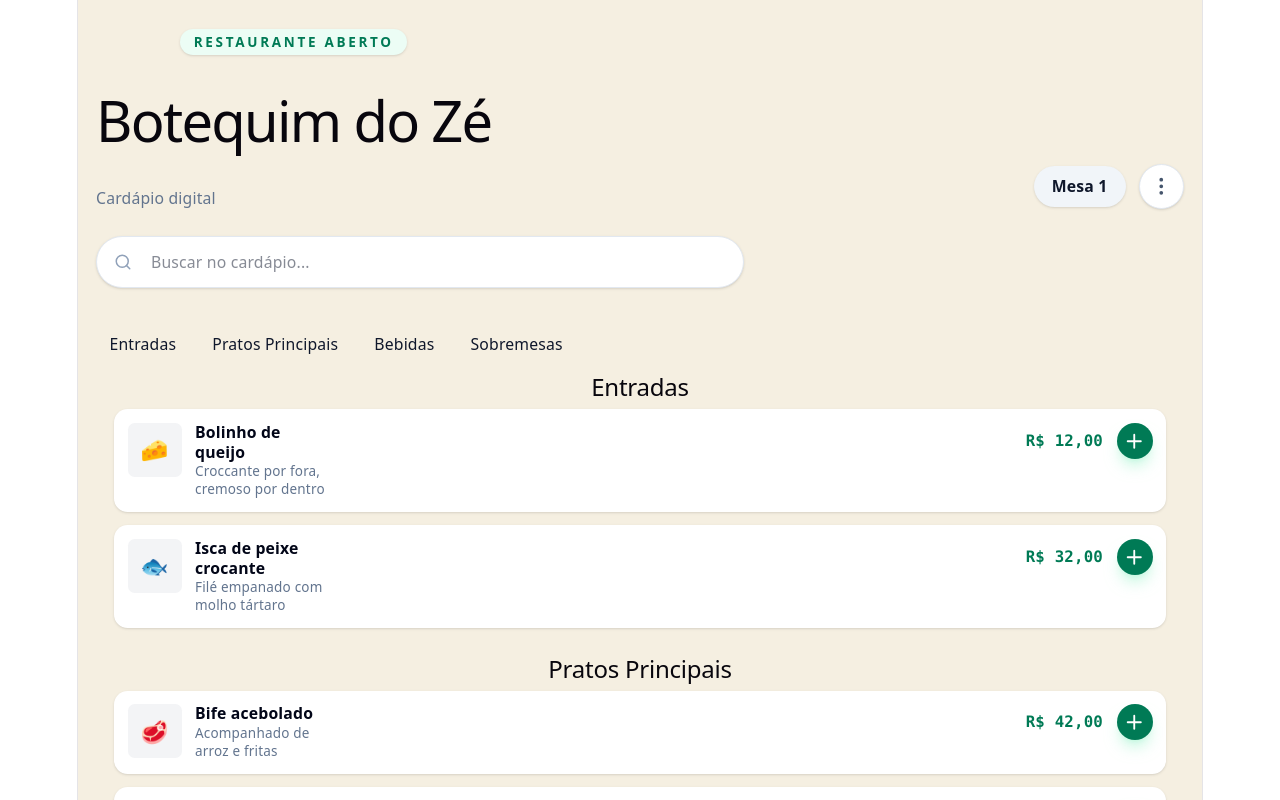
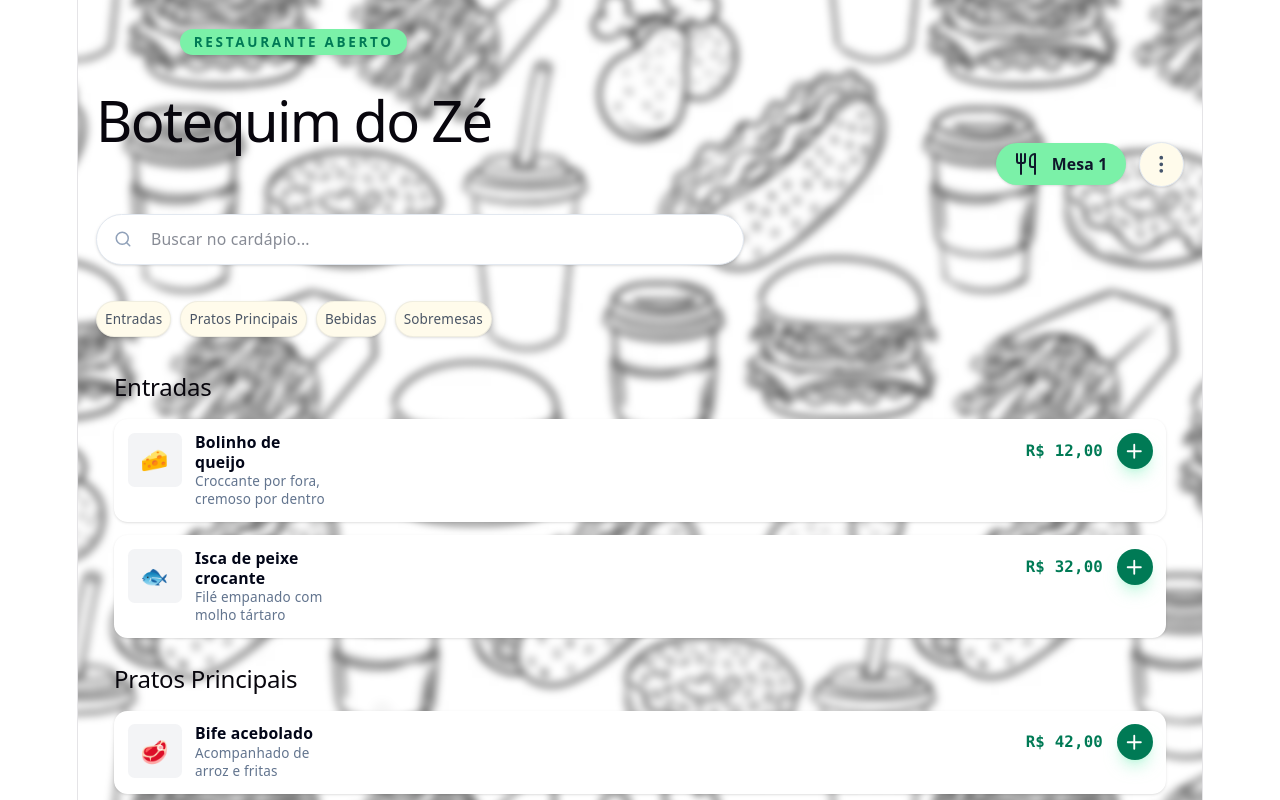
Before and after one commit to GuilhermeFontanella/order-manager, a React (Vite) app: page /order/1 in a window 1280 px wide. Shown: the top 800 px of the page. Built offline with nearby package versions, Linux system fonts and the light colour scheme.

Commit message:
melhorias layout

```diff
--- a/src/components/MenuSections.tsx
+++ b/src/components/MenuSections.tsx
@@ -52,7 +52,7 @@ export default function MenuSections({ search = '' }: Props) {
         {filteredMenu.map((cat, idx) => (
           <button
             key={cat.id}
-            className={`tab px-3 py-2 rounded-full text-sm ${idx === 0 ? 'active' : ''}`}
+            className={`cursor-pointer inline-flex items-center rounded-4xl bg-amber-50 px-2 py-2 text-xs font-medium text-gray-600 inset-ring inset-ring-gray-500/10 hover:bg-gray-200 ${idx === 0 ? 'active' : ''} shadow-sm`}
             data-cat={cat.id}
             onClick={() => document.getElementById('sec-' + cat.id)?.scrollIntoView({ behavior: 'smooth', block: 'start' })}
           >
@@ -68,9 +68,9 @@ export default function MenuSections({ search = '' }: Props) {
           </div>
         ) : (
           filteredMenu.map((cat: Category) => (
-            <section id={'sec-' + cat.id} key={cat.id} className="mb-6" aria-labelledby={`title-${cat.id}`}>
-              <h2 id={`title-${cat.id}`} className="font-bold text-lg mb-3">{cat.nome}</h2>
-              <div className="grid gap-3">
+            <section id={'sec-' + cat.id} key={cat.id} className="mb-6 mt-6" aria-labelledby={`title-${cat.id}`}>
+              <h2 id={`title-${cat.id}`} className="font-bold text-lg mb-4 text-left">{cat.nome}</h2>
+              <div className="grid gap-3 mt-4">
                 {cat.itens.map(item => (
                   <ProductCard key={item.id} item={item} onAdd={() => setSelected(item)} />
                 ))}
--- a/src/pages/order/OrderMenu.tsx
+++ b/src/pages/order/OrderMenu.tsx
@@ -1,9 +1,10 @@
 import { useEffect, useRef, useState } from 'react'
-import { MoreVertical, Search } from 'lucide-react'
+import { MoreVertical, Search, Utensils } from 'lucide-react'
 import { useParams, useNavigate } from 'react-router-dom'
 import MenuSections from '../../components/MenuSections'
 import CartBar from '../../components/CartBar'
 import CartDrawer from '../../components/CartDrawer'
+import bgMenu from '../../assets/bgmenu.webp'
 
 export default function OrderMenu() {
   const params = useParams() as { tableId?: string }
@@ -55,36 +56,42 @@ export default function OrderMenu() {
   const [cartOpen, setCartOpen] = useState(false)
 
   return (
-    <div className="min-h-screen dark:bg-[#1e293b] bg-[#f5efe1] text-slate-900">
+    <div className="relative isolate min-h-screen overflow-hidden dark:bg-[#1e293b] bg-[#f5efe1] text-slate-900">
+      <div
+        aria-hidden
+        className="pointer-events-none absolute inset-0 -z-10 scale-110 bg-cover bg-center bg-no-repeat blur-xs"
+        style={{ backgroundImage: `url(${bgMenu})` }}
+      />
       <div className="mx-auto max-w-5xl px-4 pb-24">
         <header className="pt-6 pb-6">
           <div className="flex flex-col gap-4 sm:flex-row sm:items-end sm:justify-between">
             <div>
-              <div className="inline-flex items-center rounded-full bg-emerald-50 px-3 py-1 text-xs font-semibold uppercase tracking-[0.2em] text-emerald-700 shadow-sm">
+              <div className="inline-flex items-center rounded-full bg-green-300 px-3 py-1 text-xs font-semibold uppercase tracking-[0.2em] text-emerald-700 shadow-md">
                 Restaurante aberto
               </div>
               <div className="justify-items-start">
                 <h1 className="mt-4 text-3xl font-extrabold tracking-tight text-slate-900">Botequim do Zé</h1>
-                <p className="mt-1 text-sm text-slate-500">Cardápio digital</p>
               </div>
             </div>
 
             {tableId ? (
-              <div className="relative inline-flex items-center gap-3" ref={menuRef}>
-                <div className="rounded-full dark:text-amber-50 dark:bg-stone-500 bg-slate-100 px-4 py-2 text-sm font-semibold text-slate-900 shadow-sm">
-                  Mesa {tableId}
+              <div className="relative flex justify-between items-center gap-3" ref={menuRef}>
+                <div className=" flex items-center gap-3 rounded-full dark:text-amber-50 dark:bg-stone-500 bg-green-300 px-4 py-2 text-sm font-semibold text-slate-900 shadow-sm">
+                  <Utensils />
+                  <span>Mesa {tableId}</span>
+
                 </div>
                 <button
                   type="button"
                   onClick={() => setMenuOpen(prev => !prev)}
-                  className="inline-flex dark:border-0 dark:bg-stone-500 h-10 w-10 items-center justify-center rounded-full border border-slate-200 dark:text-amber-50  bg-white text-slate-600 shadow-sm transition hover:bg-slate-50"
+                  className="inline-flex dark:border-0 dark:bg-stone-500 h-10 w-10 items-center justify-center rounded-full border border-slate-200 dark:text-amber-50  bg-amber-50 text-slate-600 shadow-sm transition hover:bg-slate-50"
                   aria-label="Mais opções"
                 >
                   <MoreVertical className="h-5 w-5" />
                 </button>
 
                 {menuOpen ? (
-                  <div className="absolute right-0 top-full z-10 mt-2 w-56 rounded-3xl border border-slate-200 bg-white p-2 shadow-xl">
+                  <div className="absolute right-0 top-full z-10 mt-0 w-56 rounded-3xl border border-slate-200 bg-white p-2 shadow-xl">
                     <button
                       type="button"
                       onClick={handleRescan}
```
Also changed, not shown: src/assets/bgmenu.webp (added).
